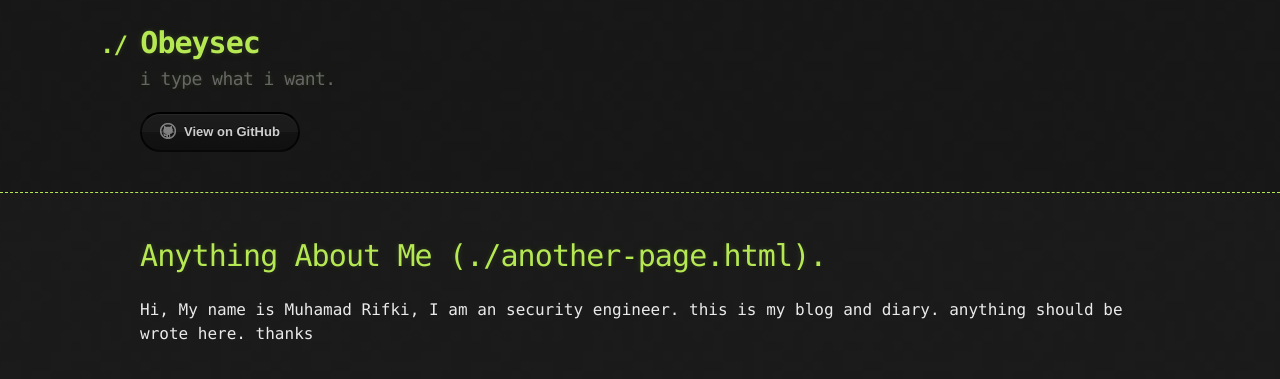
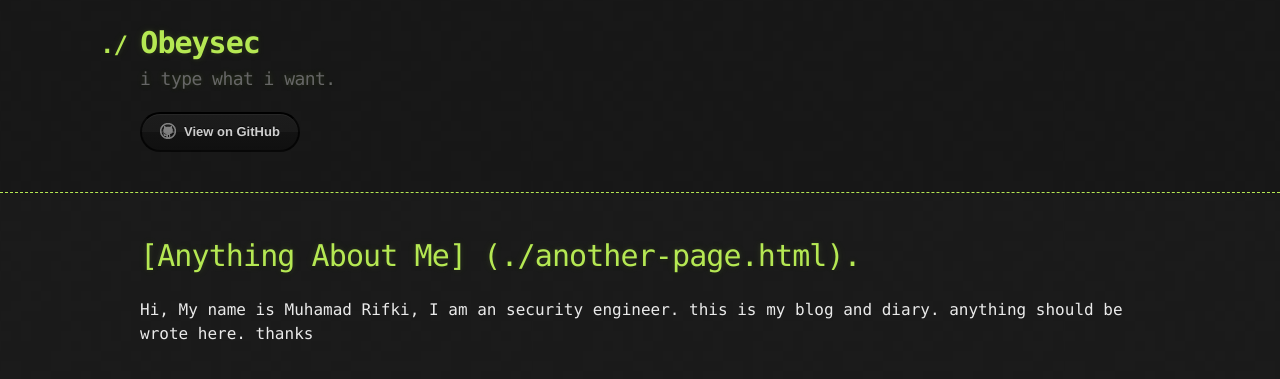
Before and after one commit to sahabrifki/sahabrifki.github.io, a Jekyll site: the page built from index.md, in a window 1280 px wide. Shown: the top 379 px of the page. Built offline with Jekyll 4.4.1, drawn with Linux system fonts in a browser that asks for light colours; our own code applies the rules of GitHub Pages for plain Markdown files.

```diff
--- a/index.md
+++ b/index.md
@@ -2,6 +2,6 @@
 Layout: default
 ---
 
-# Anything About Me (./another-page.html).
+# [Anything About Me] (./another-page.html).
 
 Hi, My name is Muhamad Rifki, I am an security engineer. this is my blog and diary. anything should be wrote here. thanks
```
